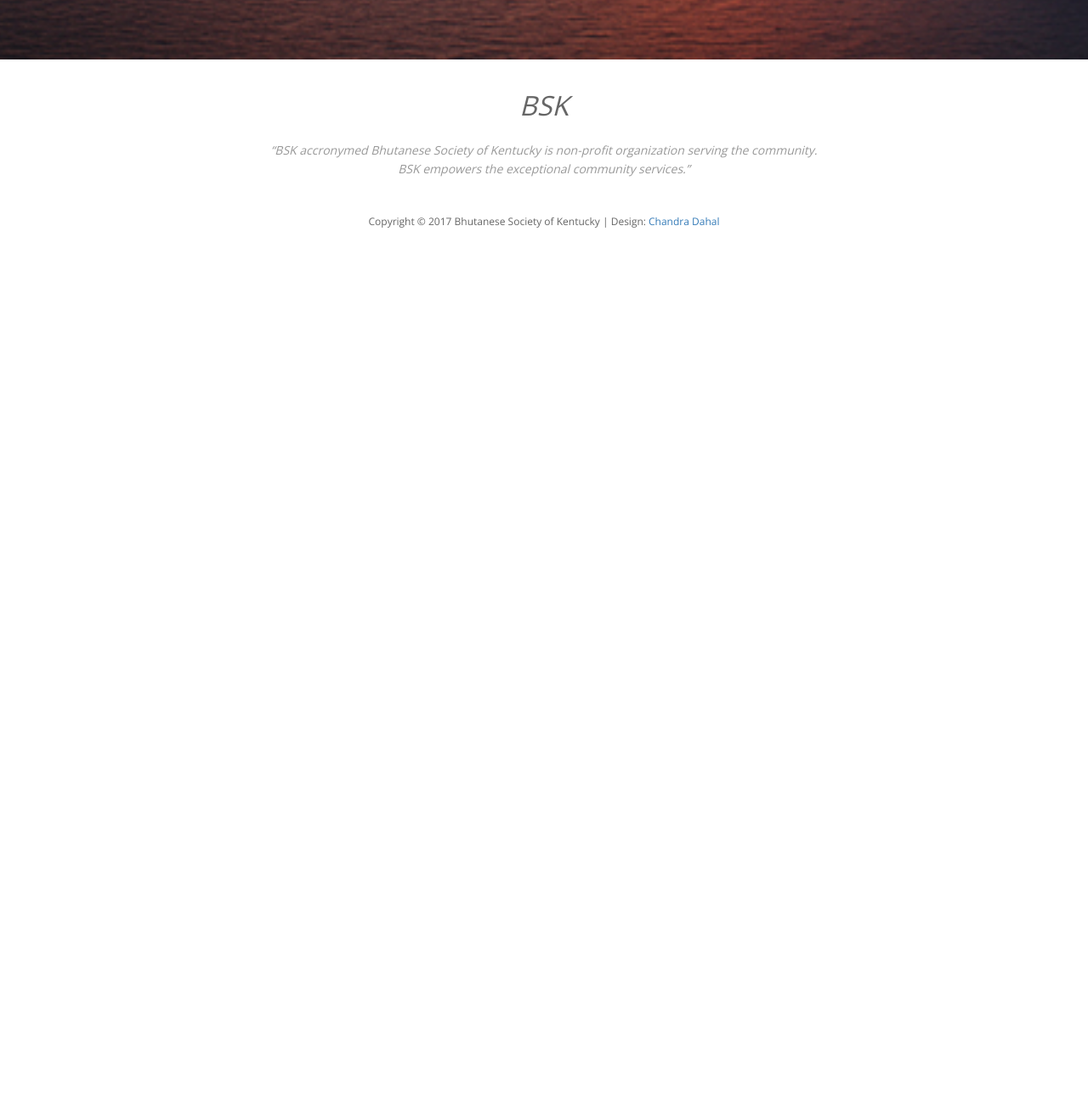
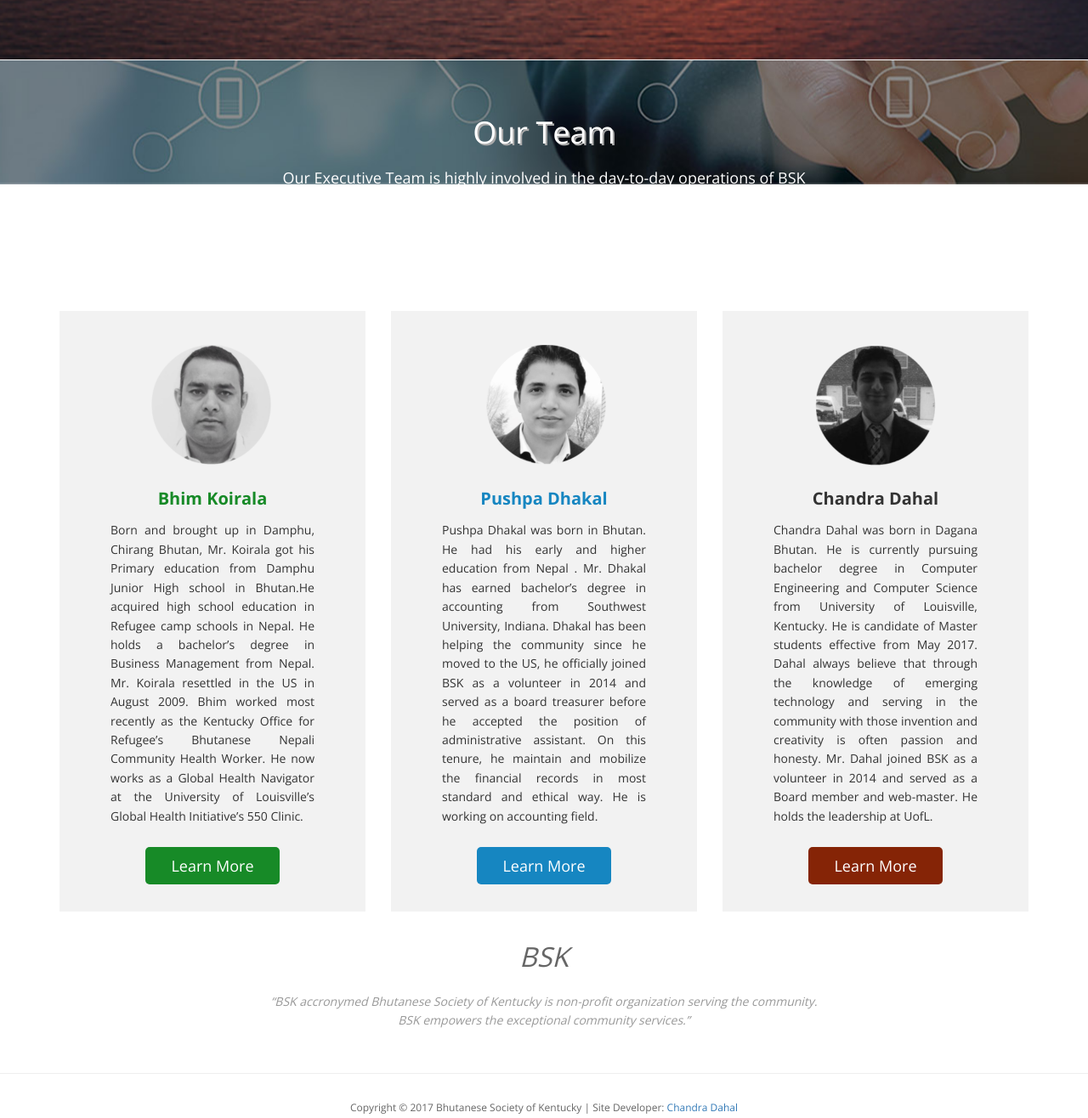
Before and after one commit to cdahal100/Code_Lousiville_Project, a plain HTML site: page index.html in a window 1280 px wide. Shown: the part 621-1937 px from the top of the page at 85% size. Before the commit the page ends 921 px from the top, so only its background shows below. Drawn offline with nearby package versions, Linux system fonts and the light colour scheme.

Commit message:
About Us feature

```diff
--- a/css/responsive.css
+++ b/css/responsive.css
@@ -44,6 +44,14 @@
   }
   .header-content h1 {
    font-size: 55px;
+  }
+  .feature-content {
+    max-width: 360px;
+    margin: 0 auto 30px;
+  }
+  .feature-content-title,
+  .feature-content-description {
+   text-align: center;
   }
   .footer-content h4 { font-size: 16px; }
   .navbar-nav>li { display: block; }
--- a/css/style.css
+++ b/css/style.css
@@ -17,6 +17,11 @@
 }
 body {
   overflow-x: hidden;
+}
+img {
+  max-width: 100%;
+  height: auto;
+  border: none;
 }
 
 h1 {
@@ -51,6 +56,67 @@
 }
 .single-page-nav { text-align: center; }
 /* End Header CSS */
+
+/* Start Feature CSS */
+.green-text { color: #178A27; }
+.blue-text { color: #1686C1; }
+.gray-text { color: #1686C1; }
+.green-btn { background: #178A27; }
+.green-btn:hover { background: #449D44; }
+.blue-btn { background: #1686C1; }
+.blue-btn:hover { background: #31B0D5; }
+.red-btn { background: #852406; }
+.red-btn:hover { background: #C9302C; }
+.feature-content {
+    /*background: #383E4C;*/
+    background: #F2F2F2;
+    padding: 40px 40px;
+}
+.feature-content-title {
+    padding: 0 20px;
+    text-align: center;
+}
+.feature-content-description {
+    padding: 0 20px 35px;
+    text-align: justify;
+    color: #333333;
+    margin-top: 15px;
+}
+.feature-content-link {
+    border-radius: 5px;
+    color: #fff;
+    font-size: 18px;
+    padding: 10px 30px;
+    text-decoration: none;
+    text-transform: capitalize;
+    -webkit-transition: all 0.3s ease;
+            transition: all 0.3s ease;
+}
+.feature-content-link:hover, .feature-content-link:link, .feature-content-link:visited  {
+  color: white;
+  text-decoration: none;
+}
+
+/* Start Services CSS */
+div#service-area-main {
+    float: left;
+    width: 100%;
+    margin-top:-100px;
+}
+.our-service{
+  margin:45px 0px 85px;
+}
+.service  h1 {
+  color: #fff;
+  text-transform: capitalize;
+  text-shadow: 2px 2px #aaa;
+  margin-bottom: 20px;
+}
+.service > p {
+    color: #fff;
+    font-size: 18px;
+}
+/* End Services CSS */
 
 /* Start Footer CSS */
 .footer-content  h1 {
--- a/index.html
+++ b/index.html
@@ -1,7 +1,7 @@
 <!DOCTYPE html>
 <html>
 	<head>
-			<title>BSK - Empowering the Community</title>
+			<title>BSK | Empowering the Community</title>
 			<meta charset="utf-8">
 			<meta name="viewport" content="width=device-width, initial-scale=1">
 			<meta http-equiv="X-UA-Compatible" content="IE=edge">
@@ -47,6 +47,56 @@
 				</div>
 			</header>
 		</div>
+		<!-- Start Feature Area -->
+		<div id="section2">
+			<section id="services-area" class="services-section">
+				<div class="container">
+					<div class="row">
+						<div class="col-sm-12 text-center inner our-service">
+							<div class="service">
+								<h1>Our Team</h1>
+								<p>Our Executive Team is highly involved in the day-to-day operations of BSK <br>
+									Meet the team and understand their roles and responsibilities. <br>
+									Get in touch with them for community services you need.</p>
+								</div>
+							</div>
+						</div>
+					</div>
+				</section>
+
+				<section id="feature-area" class="about-section">
+					<div class="container">
+						<div class="row text-center inner">
+							<div class="col-sm-4">
+								<div class="feature-content">
+									<img src="img/bkoirala.png" alt="Image">
+									<h2 class="feature-content-title green-text">Bhim Koirala</h2>
+									<p class="feature-content-description">Born and brought up in Damphu, Chirang Bhutan, Mr. Koirala got his Primary education from Damphu Junior High school in Bhutan.He acquired high school education in Refugee camp schools in Nepal. He holds a bachelor’s degree in Business Management from  Nepal. Mr. Koirala resettled in the US in August 2009. Bhim  worked most recently as the Kentucky Office for Refugee’s Bhutanese Nepali Community Health Worker. He now works as a Global Health Navigator at the University of Louisville’s Global Health Initiative’s 550 Clinic.
+									</p>
+									<a href="#" class="feature-content-link green-btn">Learn More</a>
+								</div>
+						</div>
+							<div class="col-sm-4">
+								<div class="feature-content">
+									<img src="img/pdhakal.png" alt="Image">
+									<h2 class="feature-content-title blue-text">Pushpa Dhakal</h2>
+									<p class="feature-content-description">Pushpa Dhakal was born in Bhutan. He had his early and higher education from Nepal . Mr. Dhakal has earned bachelor’s degree in accounting from Southwest University, Indiana. Dhakal has been helping the community since he moved to the US, he officially joined BSK as a volunteer in 2014 and served as a board treasurer before he accepted the position of administrative assistant. On this tenure, he maintain and mobilize the financial records in most standard and ethical way.  He is working on accounting field.</p>
+									<a href="#" class="feature-content-link blue-btn">Learn More</a>
+
+								</div>
+							</div>
+							<div class="col-sm-4">
+								<div class="feature-content">
+									<img src="img/cdahal.png" alt="Image">
+									<h2 class="feature-content-title red-text">Chandra Dahal</h2>
+									<p class="feature-content-description">Chandra Dahal was born in Dagana Bhutan. He is currently pursuing bachelor degree in Computer Engineering and Computer Science from University of Louisville, Kentucky. He is candidate of Master students effective from May 2017. Dahal always believe that through the knowledge of emerging technology and serving in the community with those invention and creativity is often passion and honesty. Mr. Dahal joined BSK as a volunteer in 2014 and served as a Board member and web-master. He holds the leadership at UofL.
+									</p>
+									<a href="#" class="feature-content-link red-btn">Learn More</a>
+								</div>
+							</div>
+						</div>
+					</div>
+				</section>
 
 		<!-- Start Footer Area -->
 		<footer id="footer-area">
@@ -61,10 +111,11 @@
 					</div>
 				</div>
 			</div>
+			<hr>
 			<div class="container">
 				<div class="row">
 					<div class="col-sm-12 text-center">
-						<p class="copy">Copyright © 2017 Bhutanese Society of Kentucky | Design: <a rel="nofollow" href="https://www.dahaltechsolutions.com" target="_parent">Chandra Dahal</a></p>
+						<p class="copy">Copyright © 2017 Bhutanese Society of Kentucky | Site Developer: <a rel="nofollow" href="https://www.dahaltechsolutions.com" target="_parent">Chandra Dahal</a></p>
 					</div>
 				</div>
 			</div>
--- a/js/chandra.js
+++ b/js/chandra.js
@@ -6,4 +6,9 @@
 imageSrc: 'img/2-2.jpg',
 speed: 0.2
 });
+
+$('.services-section').parallax({
+imageSrc: 'img/2-3.jpg',
+speed: 0.2
 });
+});
```
Also changed, not shown: img/2-3.jpg (added), img/bkoirala.png (added), img/cdahal.png (added), img/pdhakal.png (added).
